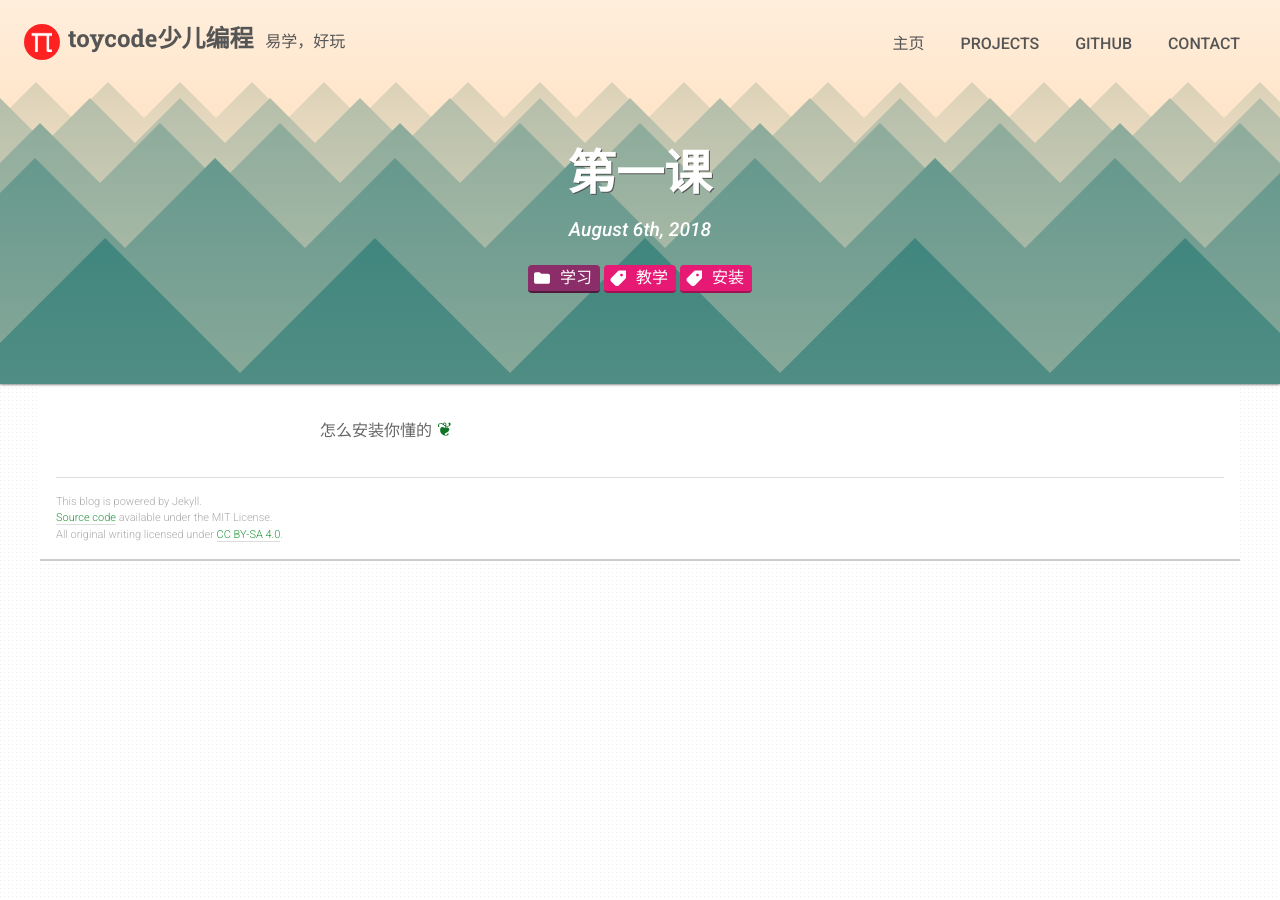
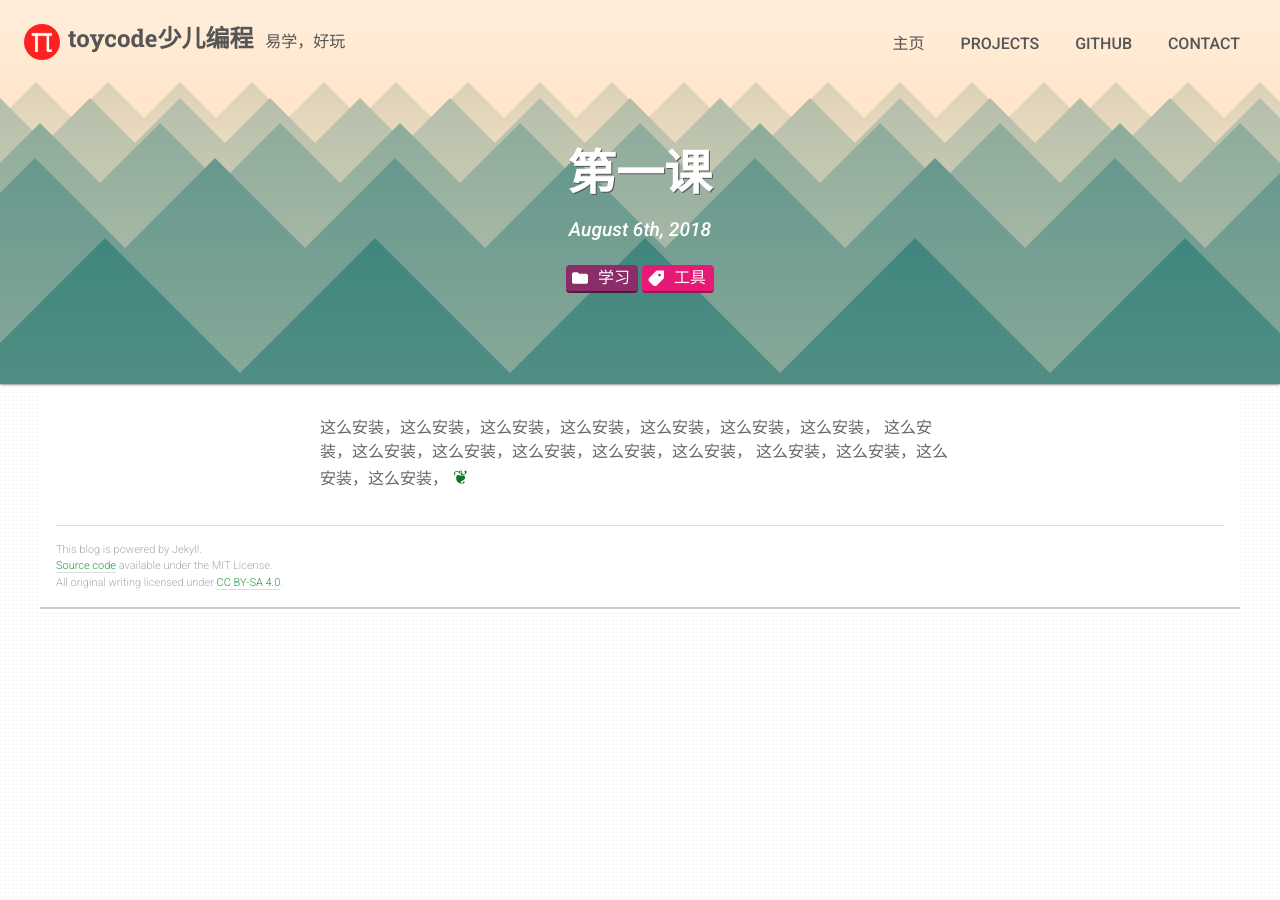
Before and after one commit to toycode/Web, a Jekyll site: the page built from _posts/2018-08-06-setup.md, in a window 1280 px wide. Built offline with Jekyll 4.4.1, drawn with Linux system fonts in a browser that asks for light colours.

Commit message:
Update 2018-08-06-setup.md

```diff
--- a/_posts/2018-08-06-setup.md
+++ b/_posts/2018-08-06-setup.md
@@ -2,11 +2,13 @@
 title: 第一课
 teaser: 如何安装开发环境
 category: 学习
-tags: [教学,安装]
+tags: 工具
 reddit_post:
 featured_comments:
 ---
 
-怎么安装你懂的
+这么安装，这么安装，这么安装，这么安装，这么安装，这么安装，这么安装，
+这么安装，这么安装，这么安装，这么安装，这么安装，这么安装，
+这么安装，这么安装，这么安装，这么安装，
 
 ---
```
